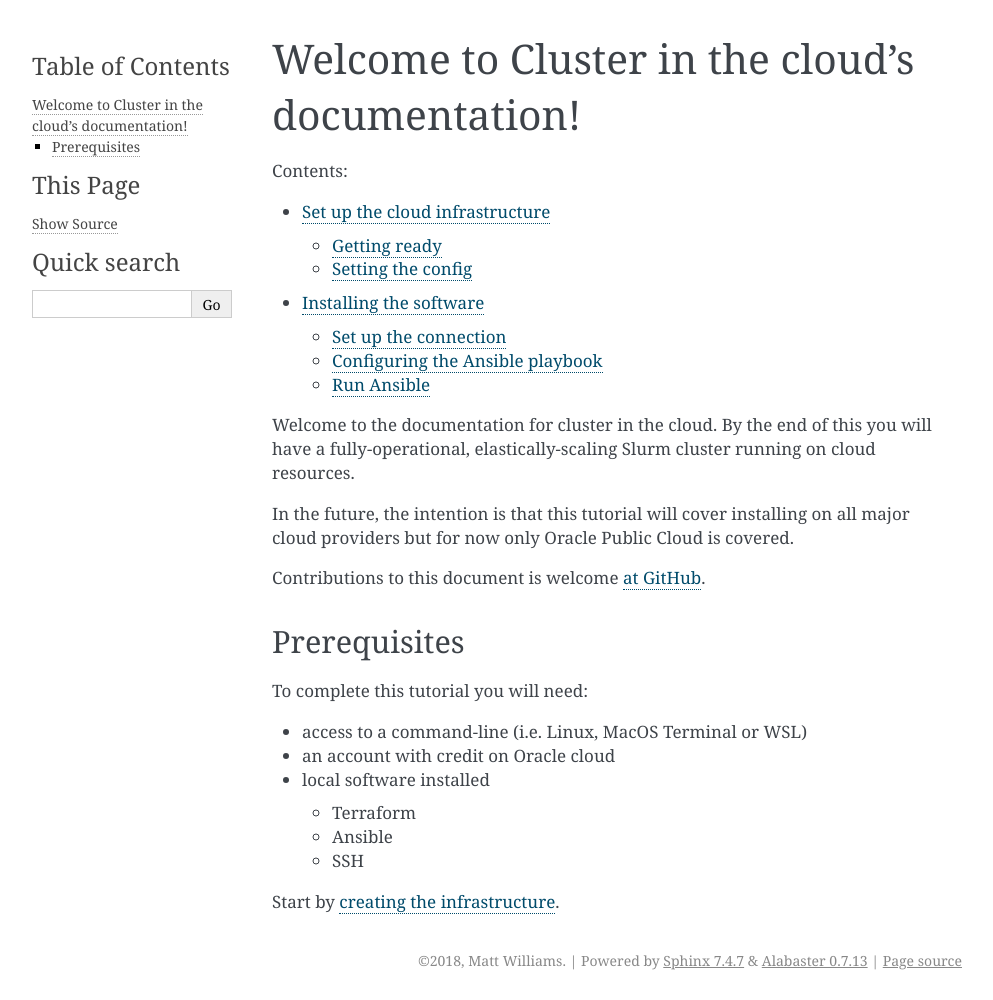
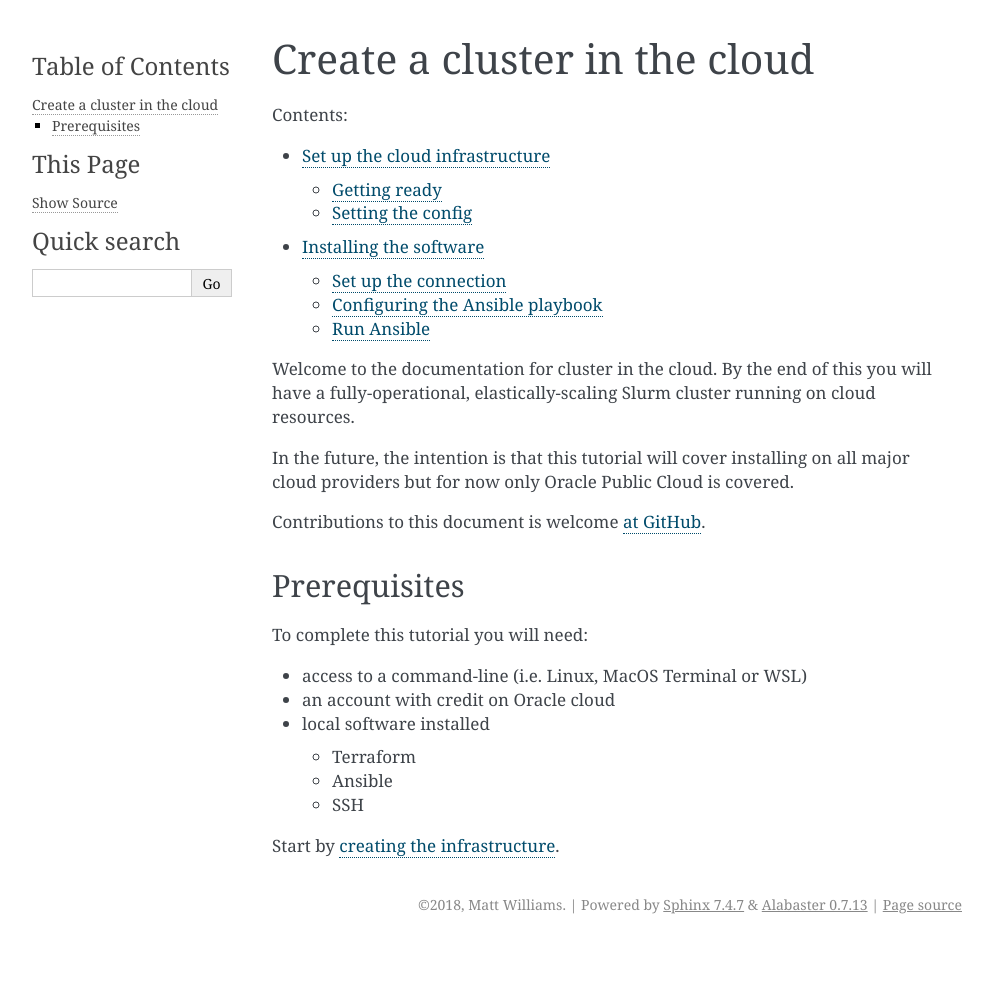
Before and after one commit to clusterinthecloud/docs, a Sphinx documentation site: the page built from source/index.rst, in a window 1280 px wide. Shown: the whole page, without its empty margins (148-1141 px from the left). Built offline with Sphinx 7.4.7, drawn with Linux system fonts in a browser that asks for light colours; after the commit the page ends 944 px from its top, so only the background shows below that.

Commit message:
Fix title of first page

```diff
--- a/source/index.rst
+++ b/source/index.rst
@@ -1,5 +1,5 @@
-Welcome to Cluster in the cloud's documentation!
-================================================
+Create a cluster in the cloud
+=============================
 
 .. toctree::
    :maxdepth: 2
```
